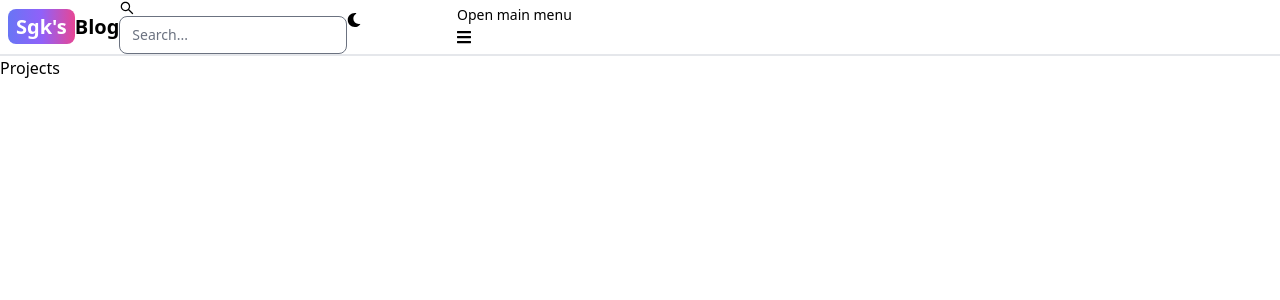
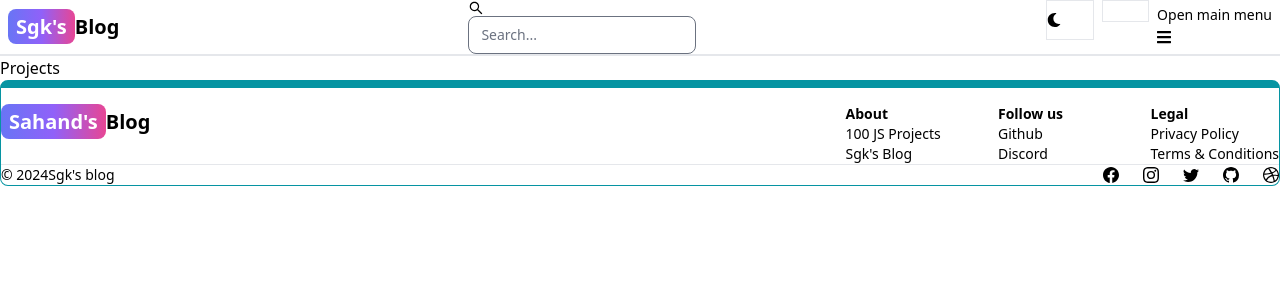
Before and after one commit to gopal0204/Sgk-blog, a React (Vite) app in the folder client/: page /projects in a window 1280 px wide. Shown: the top 300 px of the page. Built offline with nearby package versions, Linux system fonts and the light colour scheme.

Commit message:
create and add the footer component

```diff
--- a/client/src/App.jsx
+++ b/client/src/App.jsx
@@ -1,24 +1,26 @@
 import React from 'react'
-import {BrowserRouter, Routes, Route} from 'react-router-dom'
-import SignIn from './pages/SignIn'
-import SignUp from './pages/SignUp'
-import Dashboard from './pages/Dashboard'
-import Projects from './pages/Projects'
-import Home from './pages/Home'
-import About from './pages/About'
-import Header from './components/Header'
+import { BrowserRouter, Routes, Route } from 'react-router-dom';
+import Home from './pages/Home';
+import About from './pages/About';
+import SignIn from './pages/SignIn';
+import Dashboard from './pages/Dashboard';
+import Projects from './pages/Projects';
+import SignUp from './pages/SignUp';
+import Header from './components/Header';
+import Footer from './components/Footer';
 export default function App() {
   return (
     <BrowserRouter>
       <Header />
       <Routes>
-        <Route path="/" element={<Home />} />
-        <Route path="/about" element={<About />} />
-        <Route path="/sign-in" element={<SignIn />} />
-        <Route path="/sign-up" element={<SignUp />} />
-        <Route path="/dashboard" element={<Dashboard />} />
-        <Route path="/projects" element={<Projects />} />
+      <Route path='/' element={<Home />} />
+        <Route path='/about' element={<About />} />
+        <Route path='/sign-in' element={<SignIn />} />
+        <Route path='/sign-up' element={<SignUp />} />
+        <Route path='/dashboard' element={<Dashboard />} />
+        <Route path='/projects' element={<Projects />} />
       </Routes>
+      <Footer />
     </BrowserRouter>
-  )
+  );
 }
--- /dev/null
+++ b/client/src/components/Footer.jsx
@@ -0,0 +1,80 @@
+import { Footer } from 'flowbite-react';
+import { Link } from 'react-router-dom';
+import { BsFacebook, BsInstagram, BsTwitter, BsGithub, BsDribbble } from 'react-icons/bs';
+export default function FooterCom() {
+  return (
+    <Footer container className='border border-t-8 border-teal-500'>
+      <div className='w-full max-w-7xl mx-auto'>
+        <div className='grid w-full justify-between sm:flex md:grid-cols-1'>
+          <div className='mt-5'>
+            <Link
+              to='/'
+              className='self-center whitespace-nowrap text-lg sm:text-xl font-semibold dark:text-white'
+            >
+              <span className='px-2 py-1 bg-gradient-to-r from-indigo-500 via-purple-500 to-pink-500 rounded-lg text-white'>
+                Sahand's
+              </span>
+              Blog
+            </Link>
+          </div>
+          <div className='grid grid-cols-2 gap-8 mt-4 sm:grid-cols-3 sm:gap-6'>
+            <div>
+              <Footer.Title title='About' />
+              <Footer.LinkGroup col>
+                <Footer.Link
+                  href='https://www.100jsprojects.com'
+                  target='_blank'
+                  rel='noopener noreferrer'
+                >
+                  100 JS Projects
+                </Footer.Link>
+                <Footer.Link
+                  href='/about'
+                  target='_blank'
+                  rel='noopener noreferrer'
+                >
+                  Sgk's Blog
+                </Footer.Link>
+              </Footer.LinkGroup>
+            </div>
+            <div>
+              <Footer.Title title='Follow us' />
+              <Footer.LinkGroup col>
+                <Footer.Link
+                  href='https://www.github.com/sahandghavidel'
+                  target='_blank'
+                  rel='noopener noreferrer'
+                >
+                  Github
+                </Footer.Link>
+                <Footer.Link href='#'>Discord</Footer.Link>
+              </Footer.LinkGroup>
+            </div>
+            <div>
+              <Footer.Title title='Legal' />
+              <Footer.LinkGroup col>
+                <Footer.Link href='#'>Privacy Policy</Footer.Link>
+                <Footer.Link href='#'>Terms &amp; Conditions</Footer.Link>
+              </Footer.LinkGroup>
+            </div>
+          </div>
+        </div>
+        <Footer.Divider />
+        <div className='w-full sm:flex sm:items-center sm:justify-between'>
+          <Footer.Copyright
+            href='#'
+            by="Sgk's blog"
+            year={new Date().getFullYear()}
+          />
+          <div className="flex gap-6 sm:mt-0 mt-4 sm:justify-center">
+            <Footer.Icon href='#' icon={BsFacebook}/>
+            <Footer.Icon href='#' icon={BsInstagram}/>
+            <Footer.Icon href='#' icon={BsTwitter}/>
+            <Footer.Icon href='https://github.com/sahandghavidel' icon={BsGithub}/>
+            <Footer.Icon href='#' icon={BsDribbble}/>
+          </div>
+        </div>
+      </div>
+    </Footer>
+  );
+}
```
